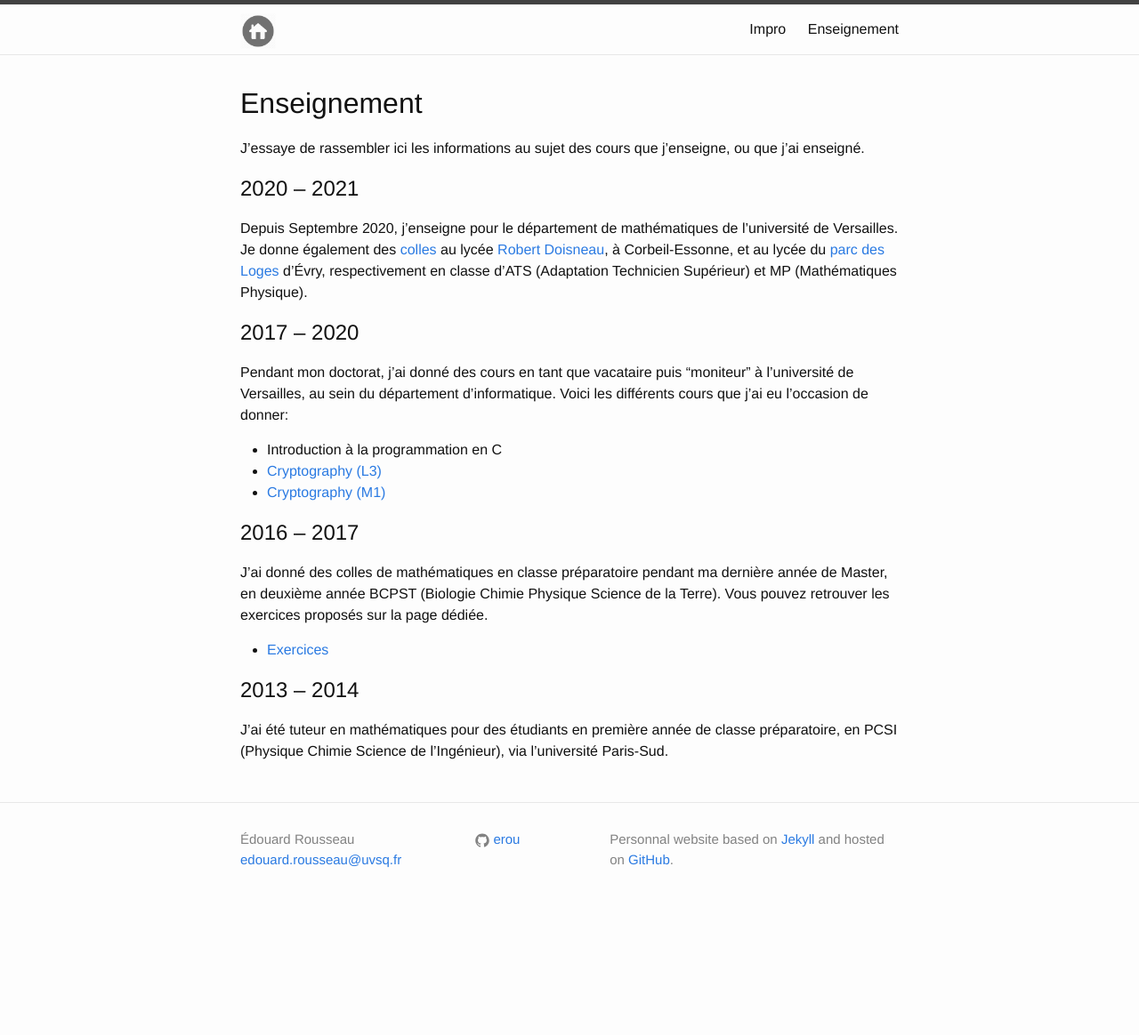
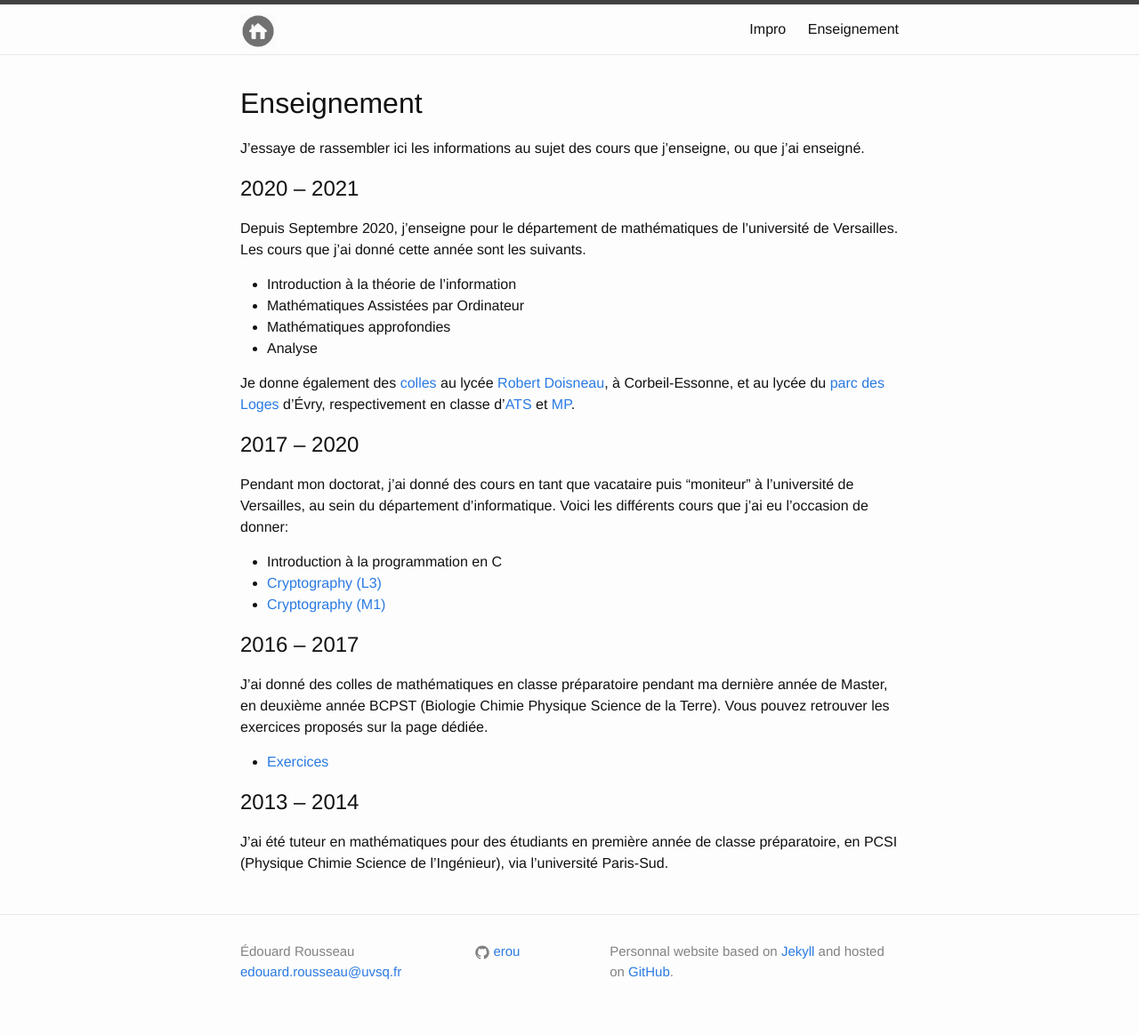
Before and after one commit to erou/erou.github.io, a Jekyll site: the page built from teaching.md, in a window 1280 px wide. Shown: the whole page at 89% size. Built offline with Jekyll 4.4.1, drawn with Linux system fonts in a browser that asks for light colours; before the commit the page ends 1038 px from its top, so only the background shows below that.

Commit message:
some info about teaching

```diff
--- a/teaching.md
+++ b/teaching.md
@@ -12,9 +12,16 @@ ou que j'ai enseigné.
 ## 2020 -- 2021
 
 Depuis Septembre 2020, j'enseigne pour le département de mathématiques de l'université de
-Versailles. Je donne également des [colles](colles) au lycée [Robert Doisneau](colles/doisneau), à
+Versailles. Les cours que j'ai donné cette année sont les suivants.
+
+* Introduction à la théorie de l'information
+* Mathématiques Assistées par Ordinateur
+* Mathématiques approfondies
+* Analyse
+
+Je donne également des [colles](colles) au lycée [Robert Doisneau](colles/doisneau), à
 Corbeil-Essonne, et au lycée du [parc des Loges](colles/parcdesloges) d'Évry, respectivement en classe
-d'ATS (Adaptation Technicien Supérieur) et MP (Mathématiques Physique).
+d'[ATS](https://fr.wikipedia.org/wiki/Classe_pr%C3%A9paratoire_adaptation_technicien_sup%C3%A9rieur) et [MP](https://fr.wikipedia.org/wiki/Classe_pr%C3%A9paratoire_math%C3%A9matiques_et_physique).
 
 ## 2017 -- 2020
 
```
Also changed, not shown: index.md (+4 -1 lines), teaching/colles.md (+2 -3 lines).
